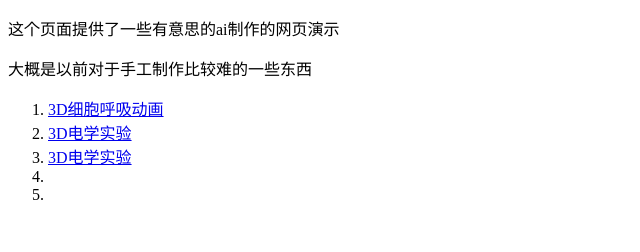
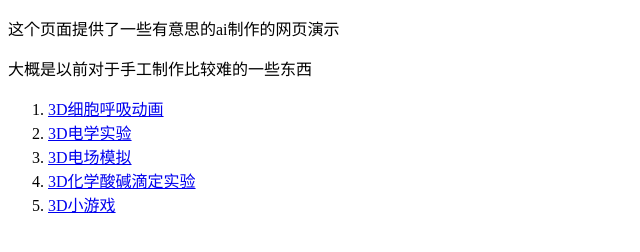
Before and after one commit to weuiom2192/weuiom2192.github.io, a plain HTML site: page page/demo.html in a window 1280 px wide. Shown: the whole page, without its empty margins (0-640 px from the left). Drawn offline with Linux system fonts and the light colour scheme.

Commit message:
Update demo.html

```diff
--- a/page/demo.html
+++ b/page/demo.html
@@ -16,11 +16,19 @@
         </li>
         <li>
           <a href = "../demo/elc.html">
-            3D电学实验
+            3D电场模拟
           </a>
         </li>
-        <li></li>
-        <li></li>
+        <li>
+            <a href = "../demo/clab.html">
+            3D化学酸碱滴定实验
+          </a>
+        </li>
+        <li>
+            <a href = "../demo/game.html">
+            3D小游戏
+          </a>
+        </li>
 
     </ol>
   </body>
```
